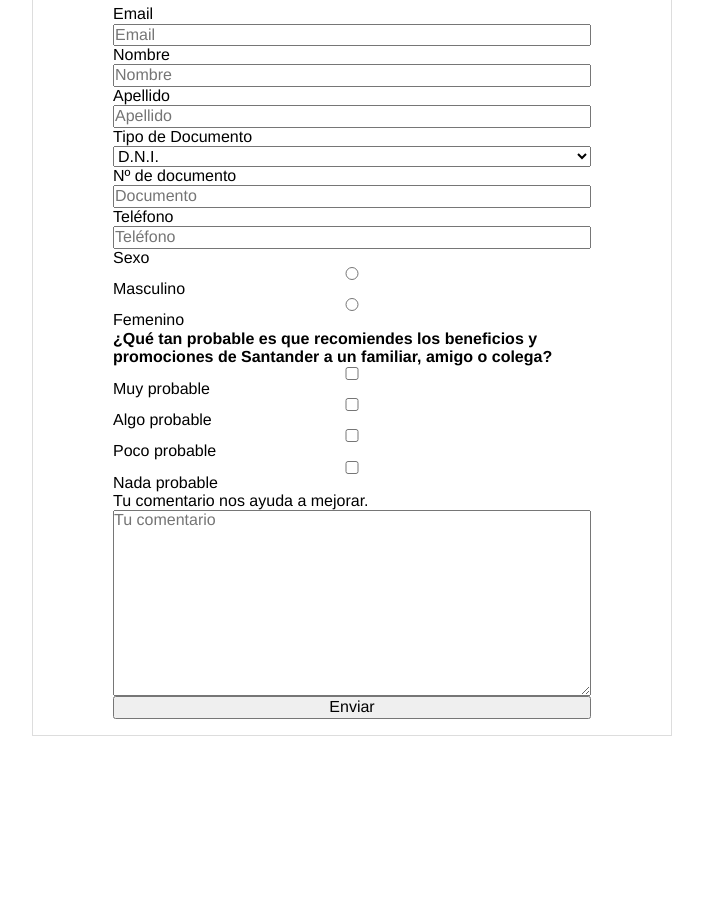
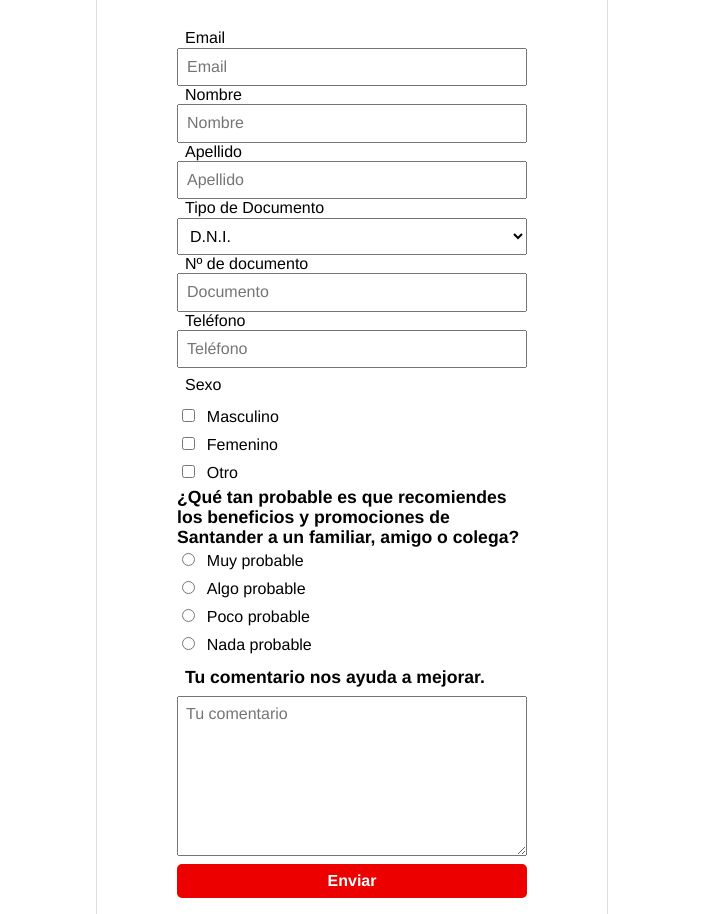
Before and after one commit to diegocrescini/diegocrescini.github.io, a plain HTML site: page freeCodeCamp-survey-form/index.html in a window 1280 px wide. Shown: the part 469-1383 px from the top of the page, without its empty margins (288-991 px from the left). Before the commit the page ends 1205 px from the top, so only its background shows below. Drawn offline with Linux system fonts and the light colour scheme; a web font is replaced by a local one.

Commit message:
Add files via upload

```diff
--- a/freeCodeCamp-survey-form/css/style.css
+++ b/freeCodeCamp-survey-form/css/style.css
@@ -1,10 +1,9 @@
-/********************To Do********************/
-/* everything */
-
 :root {
     --white: #fff;
     --black: #000;
     --grey: #ddd;
+    --red: #ec0000;
+    --lightRed: #ec6161;
 }
 
 
@@ -32,8 +31,13 @@ html {
 }
 @media (min-width: 768px) {
     .container {
-        width: 50%;
+        width: 75%;
     }
+}
+@media (min-width: 1200px) {
+     .container {
+         width: 40%;
+     }
 }
 body {
     border: 1px solid var(--grey);
@@ -51,7 +55,7 @@ h1, p, label, a, input, h2, textarea, select, h3, h4, button {
     font-family: Helvetica, Arial, sans-serif
 }
 #title {
-    font-size: 1.5rem;
+    font-size: 1.6rem;
 }
 @media (min-width: 768px) {
     #title {
@@ -66,9 +70,42 @@ main, header {
         padding: 1rem 5rem;
     }
 }
+label.comentario, #description, h4 {
+    font-size: 1.1rem;
+}
 
 /********************Form********************/
 form {
     display: flex;
     flex-direction: column;
 }
+label, input, select, button, textarea {
+    padding: .5rem;
+}
+button {
+    margin-top: .5rem;
+}
+.probable, .sex {
+    margin: .3rem;
+
+}
+button {
+    border: none;
+    background-color: var(--red);
+    color: var(--white);
+    font-weight: 700;
+    border-radius: 5px;
+}
+button:hover {
+    cursor: pointer;
+}
+.campo, {
+    margin-bottom: .5rem;
+    width: 100%;
+}
+.campo input, .campo select {
+    width: 100%;
+}
+textarea {
+    max-height: 10rem;
+}
--- a/freeCodeCamp-survey-form/index.html
+++ b/freeCodeCamp-survey-form/index.html
@@ -14,20 +14,24 @@
     <header class="header">
         <img src="https://theme.zdassets.com/theme_assets/9283468/a6dcf84ea9173b72260e46cb52d35e65f17a9dc6.png" alt="Santander Logo"> <!--img/santander-logo.png-->
         <h1 class="center-text" id="title">Nos gustaría conocer tu opinión</h1>
-        <p id="description">Queremos conocer cómo fue tu experiencia de visita a la sucursal 087 el miércoles 6 de enero.</p>
+        <p class="center-text" id="description">Queremos conocer cómo fue tu experiencia de visita a la sucursal 087 el miércoles 6 de enero.</p>
     </header>
 
     <main>
         <form id="survey-form" action="">
+            <div class="campo">
                 <label id="email-label" for="Email">Email</label>
                 <input type="email" name="" id="email" placeholder="Email" required>
-
+            </div>
+            <div class="campo">
                 <label id="name-label" for="Name">Nombre</label>
                 <input id="name" type="text" placeholder="Nombre" required>
-
+            </div>
+            <div class="campo">
                 <label for="Last Name">Apellido</label>
                 <input type="text" placeholder="Apellido" required>
-
+            </div>
+            <div class="campo">
                 <label for="Document">Tipo de Documento</label>
                 <select id="dropdown" name="document-type" id="document-type" required>
                     <option value="dni">D.N.I.</option>
@@ -35,30 +39,47 @@
                     <option value="pasaporte">Pasaporte"</option>
                     <option value="otro">Otro</option>
                 </select>
-
+            </div>
+            <div class="campo">
                 <label id="number-label" for="document">Nº de documento</label>
                 <input id="number" type="number" id="number" min="999999" max="99999999" placeholder="Documento">
-
+            </div>
+            <div class="campo">
                 <label id="phnoe" for="Phone">Teléfono</label>
                 <input type="number" placeholder="Teléfono">
+            </div>
+            <label for="sex">Sexo</label>
+                <div class="sex">
+                    <input type="checkbox" id="masculino" value="masculino" name="sexo">
+                    <label for="masculino" name="sexo">Masculino</label>
+                </div>
+                <div class="sex">
+                    <input type="checkbox" id="femenino" value="femenino" name="sexo">
+                    <label for="masculino" name="sexo">Femenino</label>
+                </div>
+                <div class="sex">
+                    <input type="checkbox" id="otro" value="otro" name="sexo">
+                    <label for="masculino" name="sexo">Otro</label>
+                </div>
+            <h4>¿Qué tan probable es que recomiendes los beneficios y promociones de Santander a un familiar, amigo o colega?</h4>
+                <div class="probable">
+                    <input name="pregunta1" type="radio" value="muy">
+                    <label for="pregunta1" value="muy">Muy probable</label>
+                </div>
+                <div class="probable">
+                    <input name="pregunta1" type="radio" value="algo">
+                    <label for="pregunta1" value="algo">Algo probable</label>
+                </div>
+                <div class="probable">
+                    <input name="pregunta1" type="radio" value="poco">
+                    <label for="pregunta1" value="poco">Poco probable   </label>
+                </div>
+                <div class="probable">
+                    <input name="pregunta1" type="radio" value="nada">
+                    <label for="pregunta1" value="nada">Nada probable</label>
+                </div>
 
-            <label for="sex">Sexo</label>
-                <input type="radio" id="masculino" value="masculino" name="sexo">
-                    <label for="masculino" name="sexo">Masculino</label>
-                <input type="radio" id="masculino" value="femenino" name="sexo">
-                    <label for="masculino" name="sexo">Femenino</label>
-
-            <h4>¿Qué tan probable es que recomiendes los beneficios y promociones de Santander a un familiar, amigo o colega?</h4>
-                <input type="checkbox" value="muy">
-                    <label for="pregunta1" value="muy">Muy probable</label>
-                <input type="checkbox" value="algo">
-                    <label for="pregunta1" value="algo">Algo probable</label>
-                <input type="checkbox" value="poco">
-                    <label for="pregunta1" value="poco">Poco probable</label>
-                <input type="checkbox" value="nada">
-                    <label for="pregunta1" value="nada">Nada probable</label>
-
-            <label for="opinion">Tu comentario nos ayuda a mejorar.</label>
+            <label class="comentario" for="opinion"><h4>Tu comentario nos ayuda a mejorar.</h4></label>
                 <textarea name="opinion" id="opinión" cols="30" rows="10" placeholder="Tu comentario"></textarea>
             <button id="submit" type="submit">Enviar</button>
         </form>
```
Lines whose indentation alone changed are shown as unchanged.
